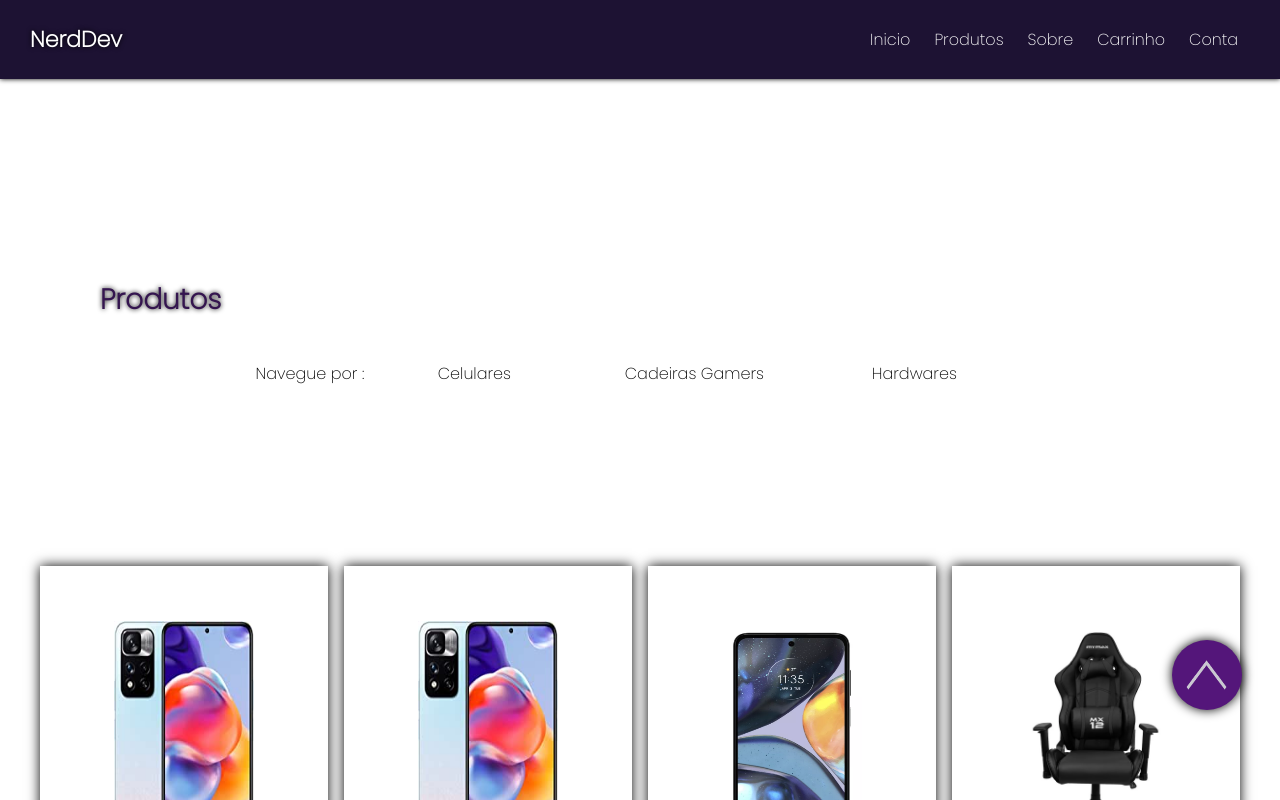
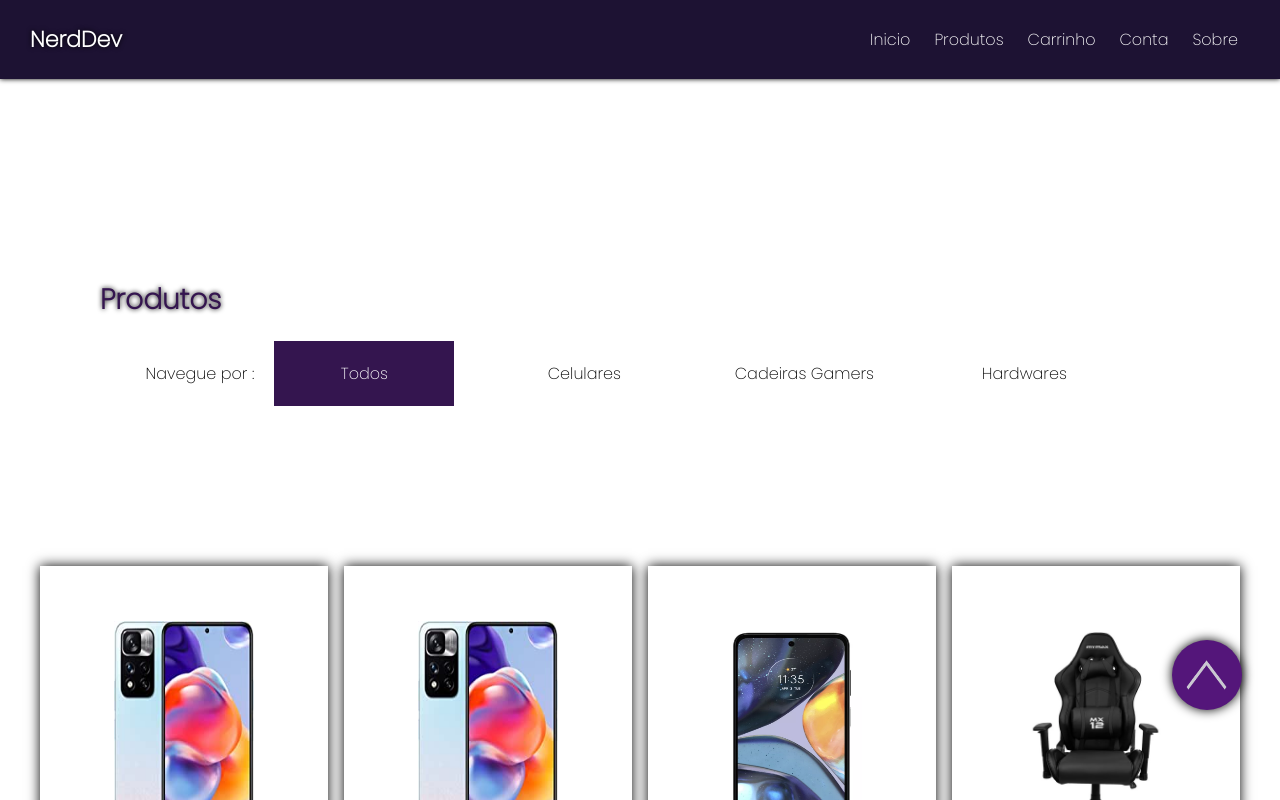
Before and after one commit to diegodevelopertec/devVendas, a React (Vite) app: page /products in a window 1280 px wide. Shown: the top 800 px of the page. Built offline with nearby package versions, Linux system fonts and the light colour scheme.

Commit message:
filtragem de produtos pro categoria

```diff
--- a/src/Components/ButtonScroll/style.ts
+++ b/src/Components/ButtonScroll/style.ts
@@ -3,6 +3,7 @@ import styled from "styled-components";
 
 export const Button=styled.button`
 height: 70px;
+z-index: 2;
 display: flex;
 justify-content: center;
 align-items: center;
@@ -20,4 +21,13 @@ img{
     width: 45px;
 }
 
+
+@media screen and (max-width:950px){
+    height: 45px;
+    width: 45px;
+    img{
+        height: 25px;
+        width: 25px;
+}
+}
 `
--- a/src/Components/CardProduct/style.ts
+++ b/src/Components/CardProduct/style.ts
@@ -5,6 +5,10 @@ export const Box=styled.div`
 box-shadow:0 0 12px #000;
 display: flex;
 flex-direction:column;
+
+@media screen and (max-width:800px) {
+    box-shadow:0 0 3px #000;
+}
 `
 
 export const BoxTop=styled.div`
@@ -26,6 +30,8 @@ background-color: #34154f;
 h3{
     font-size: 15px;
     text-shadow: 0 0 5px #000;
+    height: 56px;
+    margin: 13px 0;
 }
 
 .cx-details{
--- a/src/Components/Header/index.tsx
+++ b/src/Components/Header/index.tsx
@@ -30,10 +30,8 @@ export const Header=()=>{
                 </div>
                 <Link to={'/'} onClick={()=>setMenuMobile(false)} >Inicio</Link>
                 <Link to={'/products'} onClick={()=>setMenuMobile(false)} >Produtos</Link>
-                <a href={'#footer'} onClick={()=>setMenuMobile(false)} >Sobre</a>
-                {
-                    user == null && <>
-                     <Link to={'/login'}>Entrar</Link>
+                { user == null && <>
+                       <Link to={'/login'}>Entrar</Link>
                     </>
                 }
                 {
@@ -42,6 +40,7 @@ export const Header=()=>{
                      <Link to={'/account'}>Conta</Link>
                     </>
                 }
+                 <a href={'#footer'} onClick={()=>setMenuMobile(false)} >Sobre</a>
             </nav>
 
     </BoxRight>
--- a/src/Components/Header/style.ts
+++ b/src/Components/Header/style.ts
@@ -47,6 +47,7 @@ export const BoxRight=styled.div<Props>`
 
 }
 nav{
+
    display:flex;
    align-items:center;
    .btn-top-close{
--- a/src/Pages/Cart/style.ts
+++ b/src/Pages/Cart/style.ts
@@ -73,7 +73,7 @@ width: 100%;
 `
 
 export const ErrorCart=styled.div`
-color: #aaa;
+color: #000;
 font-size: 22px;
 padding: 30px;
 text-shadow: 0 0  4px #291F50;
@@ -91,13 +91,19 @@ margin: 45px 0;
     align-items: end;
     margin: 0 30px;
    button{
-    background-color: red;
+    background-color: #aaa;
     height: 60px;
     width: 160px;
-    background: #aaa;
+    color: #000;
     border: none;
+    box-shadow: 0 0  5px #000;
     cursor: pointer;
     border-radius: 3px;
+    color:#FFF ;
+    transition: all ease .3s;
+    &:hover{
+        background-color: #73141d;
+    }
    }
 
 }
--- a/src/Pages/Showcase/index.tsx
+++ b/src/Pages/Showcase/index.tsx
@@ -2,31 +2,47 @@ import { CardProduct } from "../../Components/CardProduct"
 import { Modal } from "../../Components/Modal"
 import { data } from "../../data/data"
 import { ProductType } from "../../types/product"
-import { Box, BoxHeader, BoxProducts } from "./style"
-import {useState} from 'react'
+import { Box, BoxHeader, BoxProducts, Category } from "./style"
+import {useEffect, useState} from 'react'
 
 
 
 export const Showcase=()=>{
     const [products,setProducts]=useState<ProductType[] | []>(data)
+    const [categoryActive,setCategoryActive]=useState(false)
+    const [filter,setFilter]=useState<string>('')
+
+
+    useEffect(()=>{
+        const filteresList=()=>{
+
+            if(filter === 'todos'){
+                setProducts(data)
+            }else if(filter !== ''){
+                const listFilter=data.filter(i=>i.category === filter)
+                setProducts(listFilter)
+            }else{
+                setProducts(data)
+            }
+        }
+
+        filteresList()
 
 
 
+    },[filter])
+
+
     return <Box>
-        <BoxHeader>
+        <BoxHeader  >
             <h2>Produtos</h2>
             <div className="categories">
                 <p>Navegue por :</p>
                 <div className="itens-categories">
-                    <span>
-                        Celulares
-                    </span>
-                    <span>
-                        Cadeiras Gamers
-                    </span>
-                    <span>
-                        Hardwares
-                    </span>
+                    <Category stateCategory={filter === 'todos' || filter == '' ? true : false}  onClick={()=>setFilter('todos')}  >Todos</Category>
+                    <Category stateCategory={filter === 'celulares' ? true : false } onClick={()=>setFilter('celulares')}  > Celulares</Category>
+                    <Category stateCategory={filter === 'cadeiras gamers' ? true : false } onClick={()=>setFilter('cadeiras gamers')} >Cadeiras Gamers</Category>
+                    <Category stateCategory={filter === 'Hardware' ? true : false } onClick={()=>setFilter('Hardware')} >Hardwares</Category>
                 </div>
             </div>
         </BoxHeader>
--- a/src/Pages/Showcase/style.ts
+++ b/src/Pages/Showcase/style.ts
@@ -1,4 +1,9 @@
 import styled from "styled-components";
+
+type Props={
+    stateCategory:boolean
+
+}
 
 
 export const Box=styled.div`
@@ -6,6 +11,9 @@ width: 100%;
 min-height: 100%;
 padding:  100px 0;
 margin-bottom: 100px;
+@media screen and (max-width:950px){
+   padding-top: 30px;
+}
 `
 
 export const BoxHeader=styled.div`
@@ -26,21 +34,7 @@ h2{
     .itens-categories{
         display: flex;
     }
-   .itens-categories span{
-        margin: 20px;
-        padding: 20px 15px;
-        width: 180px;
-        display: flex;
-        flex-direction: column;
-        align-items: center;
-        transition: all ease .3s;
-        &:hover{
-            cursor: pointer;
-            background-color: #34154f;
-            color: #FFF;
-            box-shadow:0 0 4px #000;
-        }
-    }
+
 }
 
 @media screen  and (max-width:950px){
@@ -52,20 +46,43 @@ h2{
     .itens-categories{
         padding: 0;
         width: 100%;
-
-         span{
+        span{
             display: flex;
             justify-content: center;
             align-items: center;
             margin: 5px;
-            width:auto;
+            width:70px;
             height: auto;
-            padding: 12px;
+            padding:6px 12px;
             font-size: 11px;
          }
     }
 }
 `
+
+export const Category=styled.span<Props>`
+        margin: 20px;
+        padding: 20px 15px;
+        width: 180px;
+        display: flex;
+        justify-content: center;
+        align-items: center;
+        background-color: ${Props=>Props.stateCategory ? '#34154f' : ''};
+        color: ${Props=>Props.stateCategory ? '#FFF' : ''};
+        flex-direction: column;
+        align-items: center;
+        transition: all ease .3s;
+        &:hover{
+            cursor: pointer;
+            background-color: #34154f;
+            color: #FFF;
+            box-shadow:0 0 4px #000;
+        }
+
+`
+
+
+
 export const BoxProducts=styled.section`
 
 display: grid;
```
